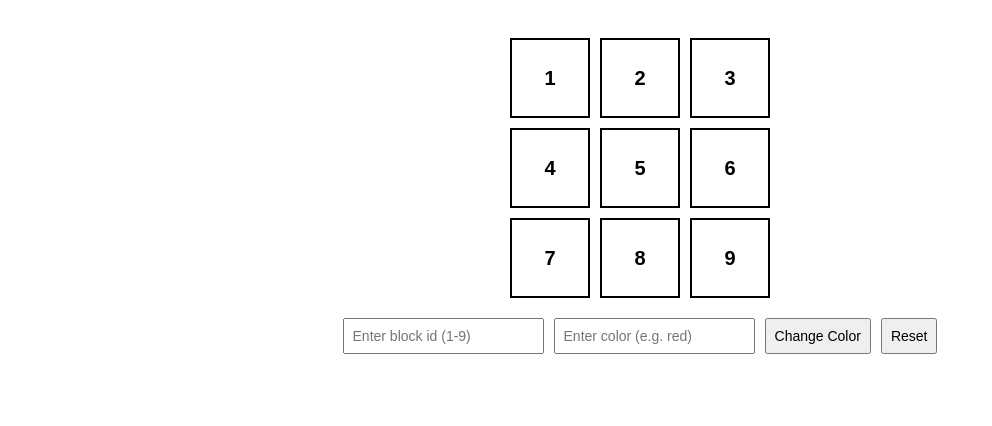
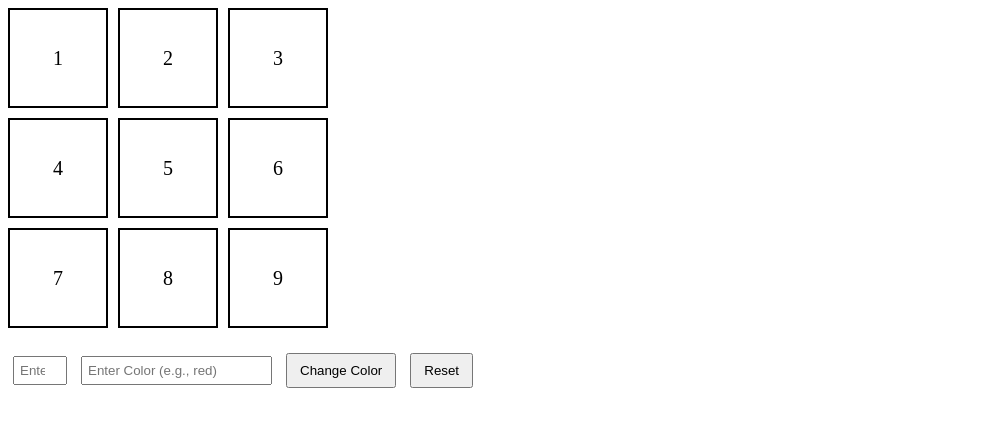
Before and after one commit to acciojob/Replit-Asian-Paints-rajeshchau, a website: page main.html in a window 1280 px wide. Both pictures are taken after a click on the button "Change Color". Shown: the whole page, without its empty margins (0-992 px from the left). Drawn offline with Linux system fonts and the light colour scheme.

Commit message:
created a submission

```diff
--- a/main.html
+++ b/main.html
@@ -1,15 +1,43 @@
 <!DOCTYPE html>
 <html lang="en">
 <head>
-  <meta charset="UTF-8" />
-  <meta name="viewport" content="width=device-width, initial-scale=1.0"/>
+  <meta charset="UTF-8">
   <title>Asian Paints Grid</title>
-  <link rel="stylesheet" href="styles.css"/>
+  <style>
+    #grid-container {
+      display: grid;
+      grid-template-columns: repeat(3, 100px);
+      grid-template-rows: repeat(3, 100px);
+      gap: 10px;
+      margin-bottom: 20px;
+    }
+
+    .grid-item {
+      border: 2px solid black;
+      display: flex;
+      justify-content: center;
+      align-items: center;
+      font-size: 20px;
+      background-color: transparent;
+      transition: background-color 0.3s;
+    }
+
+    input {
+      margin: 5px;
+      padding: 5px;
+    }
+
+    button {
+      margin: 5px;
+      padding: 8px 12px;
+      cursor: pointer;
+    }
+  </style>
 </head>
 <body>
 
   <div id="grid-container">
-    <!-- Grid items from 1 to 9 -->
+    <!-- Creating 9 grid boxes with IDs 1 to 9 -->
     <div class="grid-item" id="1">1</div>
     <div class="grid-item" id="2">2</div>
     <div class="grid-item" id="3">3</div>
@@ -21,13 +49,37 @@
     <div class="grid-item" id="9">9</div>
   </div>
 
-  <div class="controls">
-    <input type="text" id="block_id" placeholder="Enter block id (1-9)">
-    <input type="text" id="colour_id" placeholder="Enter color (e.g. red)">
-    <button id="change_button">Change Color</button>
-    <button id="Reset">Reset</button>
-  </div>
+  <input type="number" id="block_id" placeholder="Enter Block ID (1-9)" min="1" max="9" />
+  <input type="text" id="colour_id" placeholder="Enter Color (e.g., red)" />
 
-  <script src="script.js"></script>
+  <button id="change_button">Change Color</button>
+  <button id="Reset">Reset</button>
+
+  <script>
+    const changeBtn = document.getElementById("change_button");
+    const resetBtn = document.getElementById("Reset");
+
+    const resetColors = () => {
+      for (let i = 1; i <= 9; i++) {
+        document.getElementById(i).style.backgroundColor = "transparent";
+      }
+    };
+
+    changeBtn.addEventListener("click", () => {
+      const blockId = document.getElementById("block_id").value;
+      const color = document.getElementById("colour_id").value;
+
+      resetColors();
+
+      if (blockId >= 1 && blockId <= 9) {
+        document.getElementById(blockId).style.backgroundColor = color;
+      } else {
+        alert("Please enter a valid block ID (1 to 9)");
+      }
+    });
+
+    resetBtn.addEventListener("click", resetColors);
+  </script>
+
 </body>
 </html>
--- a/script.js
+++ /dev/null
@@ -1,23 +0,0 @@
-document.getElementById("change_button").addEventListener("click", () => {
-  const blockId = document.getElementById("block_id").value;
-  const color = document.getElementById("colour_id").value;
-
-  // Reset all blocks first
-  for (let i = 1; i <= 9; i++) {
-    document.getElementById(i.toString()).style.backgroundColor = "transparent";
-  }
-
-  // Apply new color if valid ID
-  if (blockId >= 1 && blockId <= 9) {
-    document.getElementById(blockId).style.backgroundColor = color;
-  } else {
-    alert("Please enter a valid block ID between 1 and 9.");
-  }
-});
-
-// Reset button
-document.getElementById("Reset").addEventListener("click", () => {
-  for (let i = 1; i <= 9; i++) {
-    document.getElementById(i.toString()).style.backgroundColor = "transparent";
-  }
-});
--- a/styles.css
+++ /dev/null
@@ -1,37 +0,0 @@
-body {
-  font-family: Arial, sans-serif;
-  display: flex;
-  flex-direction: column;
-  align-items: center;
-  padding-top: 30px;
-}
-
-#grid-container {
-  display: grid;
-  grid-template-columns: repeat(3, 80px);
-  grid-template-rows: repeat(3, 80px);
-  gap: 10px;
-  margin-bottom: 20px;
-}
-
-.grid-item {
-  background-color: transparent;
-  border: 2px solid #000;
-  display: flex;
-  justify-content: center;
-  align-items: center;
-  font-weight: bold;
-  font-size: 20px;
-  cursor: pointer;
-}
-
-.controls {
-  display: flex;
-  gap: 10px;
-  flex-wrap: wrap;
-}
-
-input, button {
-  padding: 8px;
-  font-size: 14px;
-}
```
